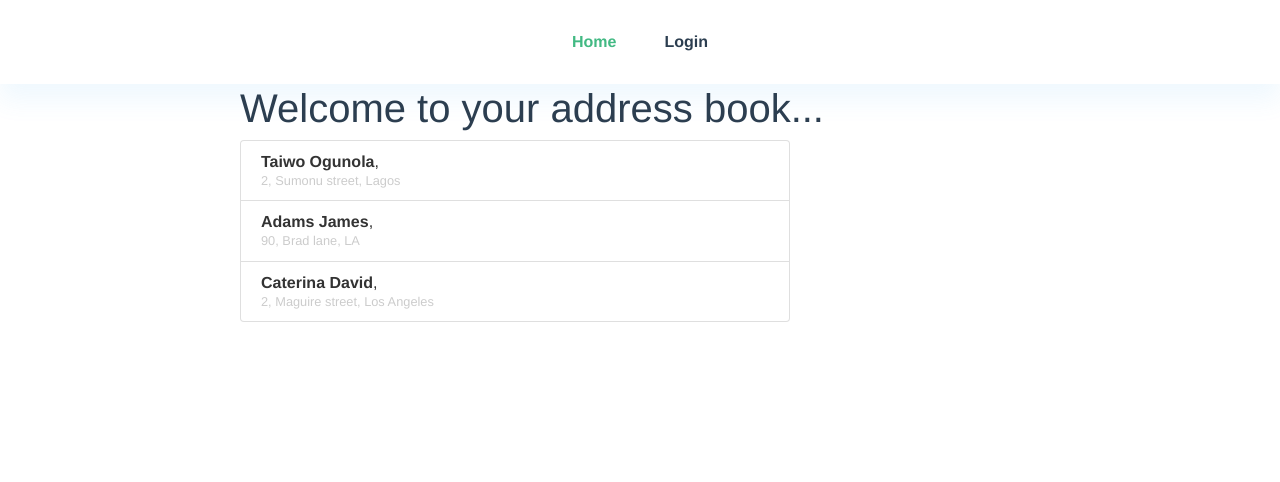
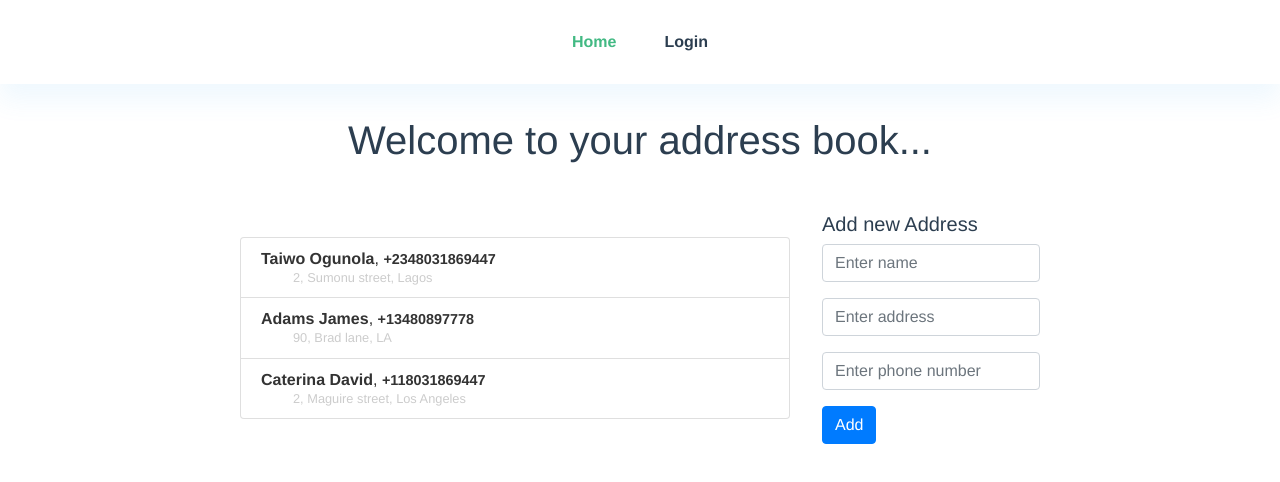
Before and after one commit to unicdeve/vue-address-book, a Vue app: page / in a window 1280 px wide. Shown: the top 482 px of the page. Built offline with nearby package versions, Linux system fonts and the light colour scheme.

Commit message:
AddressForm, appending address to the store.addressBook

```diff
--- a/src/App.vue
+++ b/src/App.vue
@@ -27,7 +27,7 @@ export default {
   .router-view-container {
     display: flex;
     flex-direction: column;
-    margin: 0 15rem;
+    margin: 2rem 15rem;
 
     @media only screen and (max-width: 800px) {
       margin: 0 1rem;
--- /dev/null
+++ b/src/components/AddressForm.vue
@@ -0,0 +1,67 @@
+<template>
+  <div id="form-container">
+    <h5>Add new Address</h5>
+    <b-form @submit.prevent="handleSubmit" v-if="show">
+      <b-form-group id="input-group-2">
+        <b-form-input
+          id="name"
+          v-model="formData.name"
+          required
+          placeholder="Enter name"
+        ></b-form-input>
+      </b-form-group>
+
+      <b-form-group id="input-group-3">
+        <b-form-input
+          id="address"
+          v-model="formData.address"
+          placeholder="Enter address"
+          required
+        ></b-form-input>
+      </b-form-group>
+
+      <b-form-group id="input-group-3" label-for="input-3">
+        <b-form-input
+          id="phoneNumber"
+          v-model="formData.phoneNumber"
+          placeholder="Enter phone number"
+          required
+        ></b-form-input>
+      </b-form-group>
+
+      <b-button type="submit" variant="primary">Add</b-button>
+    </b-form>
+  </div>
+</template>
+
+<script>
+import { mapActions } from "vuex";
+
+export default {
+  name: "AddressForm",
+  computed: {},
+  data() {
+    return {
+      show: true,
+      formData: {
+        name: "",
+        address: "",
+        phoneNumber: ""
+      }
+    };
+  },
+  methods: {
+    ...mapActions(["addAddress"]),
+    handleSubmit() {
+      this.addAddress(this.formData);
+      this.formData = {
+        name: "",
+        address: "",
+        phoneNumber: ""
+      };
+    }
+  }
+};
+</script>
+
+<style lang="scss"></style>
--- a/src/components/AddressList.vue
+++ b/src/components/AddressList.vue
@@ -3,7 +3,7 @@
     <b-list-group v-if="addressBook">
       <b-list-group-item v-for="(item, i) in addressBook" :key="`${i}`">
         <span class="name">{{ item.name }}</span
-        >, <span class="number">{{ item.number }}</span> <br />
+        >, <span class="number">{{ item.phoneNumber }}</span> <br />
         <span class="address">{{ item.address }}</span>
       </b-list-group-item>
     </b-list-group>
--- a/src/store/actions.js
+++ b/src/store/actions.js
@@ -1 +1,5 @@
-export default {};
+export default {
+  addAddress: ({ commit }, data) => {
+    commit("appendAddress", data);
+  }
+};
--- a/src/store/mutations.js
+++ b/src/store/mutations.js
@@ -1 +1,5 @@
-export default {};
+export default {
+  appendAddress: (state, data) => {
+    state.addressBook = [data, ...state.addressBook];
+  }
+};
--- a/src/views/Home.vue
+++ b/src/views/Home.vue
@@ -1,46 +1,47 @@
 <template>
   <div id="home-container">
-    <h1>Welcome to your address book...</h1>
+    <h1 class="text-center mb-5">Welcome to your address book...</h1>
 
-    <AddressList />
+    <div class="list-form-container">
+      <AddressList />
+      <AddressForm class="address" />
+    </div>
   </div>
 </template>
 
 <script>
 import AddressList from "@/components/AddressList.vue";
+import AddressForm from "@/components/AddressForm.vue";
 
 export default {
   name: "Home",
   components: {
-    AddressList
+    AddressList,
+    AddressForm
   }
 };
 </script>
 
 <style lang="scss">
 #home-container {
-  .list-group {
-    color: #333;
-    line-height: 1.1;
-
-    .name,
-    .number {
-      font-weight: 800;
-    }
-
-    .number {
-      font-size: 90%;
-    }
+  .list-form-container {
+    display: flex;
+    align-items: center;
+    justify-content: center;
 
     .address {
-      font-size: 80%;
-      color: #ccc;
+      margin-left: 2rem;
     }
   }
+
   @media only screen and (max-width: 800px) {
     h1 {
       font-size: 1.5rem;
     }
+
+    .list-form-container {
+      flex-direction: column;
+    }
   }
 }
 </style>
```
Also changed, not shown: .eslintrc.js.
